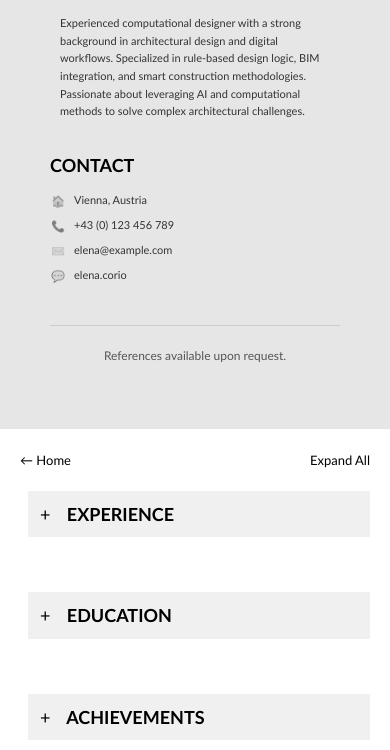
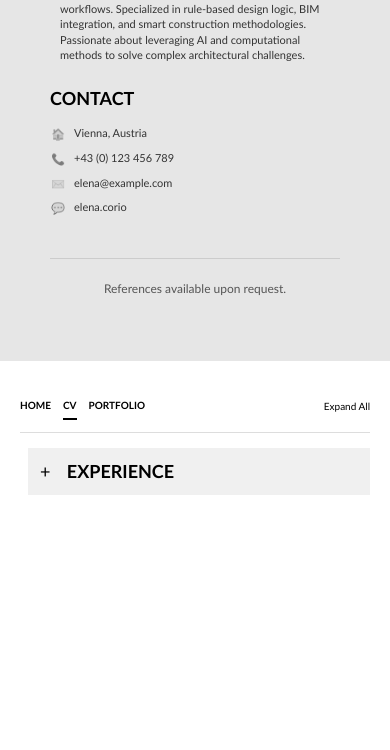
Before and after one commit to elena-corio/cv, a website: page src/cv.html in a window 390 px wide. Shown: the part 343-1093 px from the top of the page. After the commit the page ends 844 px from the top, so only its background shows below. Drawn offline with Linux system fonts and the light colour scheme.

Commit message:
added header for navigating thorugh pages

```diff
--- a/assets/css/global.css
+++ b/assets/css/global.css
@@ -15,6 +15,7 @@ html, body, * {
 
 html {
     scroll-behavior: smooth;
+    height: 100%;
 }
 
 body {
@@ -23,4 +24,5 @@ body {
     line-height: 1.7;
     color: #000;
     background-color: #fff;
+    height: 100%;
 }
--- /dev/null
+++ b/assets/css/header.css
@@ -0,0 +1,57 @@
+/* ===========================
+   HEADER NAVIGATION
+   =========================== */
+
+.header {
+    background-color: transparent;
+    border-bottom: 1px solid #ddd;
+    padding: 20px 0;
+    margin-bottom: 30px;
+}
+
+.header-nav {
+    display: flex;
+    gap: 40px;
+    align-items: center;
+    flex-wrap: wrap;
+}
+
+.header-link {
+    font-family: 'Futura Book', 'Trebuchet MS', sans-serif;
+    font-size: 14px;
+    font-weight: 700;
+    color: #000;
+    text-decoration: none;
+    padding: 8px 0;
+    border-bottom: 2px solid transparent;
+    transition: border-color 0.3s ease, color 0.3s ease;
+}
+
+.header-link:hover {
+    color: #333;
+    border-bottom-color: #000;
+}
+
+.header-link:active {
+    color: #666;
+}
+
+.header-link.active {
+    color: #000;
+    border-bottom-color: #000;
+}
+
+.expand-all-link {
+    font-family: 'Futura Light', 'Trebuchet MS', sans-serif;
+    font-size: 13px;
+    font-weight: 400;
+    color: #000;
+    cursor: pointer;
+    transition: color 0.2s ease;
+    margin-left: auto;
+}
+
+.expand-all-link:hover {
+    color: #333;
+    text-decoration: underline;
+}
--- a/assets/css/layout.css
+++ b/assets/css/layout.css
@@ -4,7 +4,7 @@
 
 .container {
     display: flex;
-    min-height: 100vh;
+    height: 100vh;
 }
 
 #sidebar-container {
@@ -14,6 +14,7 @@
     display: flex;
     flex-direction: column;
     justify-content: space-between;
+    height: 100%;
 }
 
 .sidebar {
@@ -23,10 +24,12 @@
     display: flex;
     flex-direction: column;
     justify-content: space-between;
+    height: 100%;
 }
 
 .content {
     flex: 1;
     background-color: #fff;
     padding: 40px 40px 40px 30px;
+    overflow-y: auto;
 }
--- a/assets/css/main.css
+++ b/assets/css/main.css
@@ -5,6 +5,7 @@
    =========================== */
 
 @import url('global.css');
+@import url('header.css');
 @import url('layout.css');
 @import url('sidebar.css');
 @import url('components.css');
--- a/assets/css/responsive.css
+++ b/assets/css/responsive.css
@@ -3,6 +3,25 @@
    =========================== */
 
 @media (max-width: 768px) {
+    .header {
+        padding: 15px 0;
+        margin-bottom: 20px;
+    }
+
+    .header-nav {
+        gap: 20px;
+    }
+
+    .header-link {
+        font-size: 12px;
+        padding: 6px 0;
+    }
+
+    .expand-all-link {
+        font-size: 11px;
+        margin-left: auto;
+    }
+
     .container {
         flex-direction: column;
     }
@@ -32,7 +51,7 @@
     }
 
     .profile-image img {
-        max-width: 150px;
+        max-width: 160px;
     }
 
     .name {
@@ -101,7 +120,7 @@
     }
 
     .profile-image img {
-        max-width: 120px;
+        max-width: 100px;
     }
 
     .summary p {
@@ -156,4 +175,23 @@
     .page-header {
         margin-bottom: 20px;
     }
+
+    .header {
+        padding: 12px 0;
+        margin-bottom: 15px;
+    }
+
+    .header-nav {
+        gap: 12px;
+    }
+
+    .header-link {
+        font-size: 10px;
+        padding: 4px 0;
+    }
+
+    .expand-all-link {
+        font-size: 10px;
+        margin-left: auto;
+    }
 }
--- a/assets/css/sidebar.css
+++ b/assets/css/sidebar.css
@@ -11,8 +11,8 @@
 
 .profile-image img {
     width: 100%;
-    max-width: 220px;
-    max-height: 260px;
+    max-width: 200px;
+    max-height: 250px;
     height: auto;
     object-fit: contain;
     filter: grayscale(100%);
@@ -21,22 +21,22 @@
 
 /* Name & Title */
 .profile-header {
-    margin-bottom: 25px;
+    margin-bottom: 15px;
     text-align: center;
 }
 
 .name {
     font-family: 'Futura Heavy', 'Trebuchet MS', sans-serif;
-    font-size: 28px;
+    font-size: 24px;
     font-weight: 700;
     color: #000;
-    margin-bottom: 8px;
+    margin-bottom: 4px;
     text-transform: none;
 }
 
 .title {
     font-family: 'Futura Light', 'Trebuchet MS', sans-serif;
-    font-size: 18px;
+    font-size: 14px;
     font-weight: 300;
     color: #333;
     margin: 0;
@@ -45,15 +45,15 @@
 
 /* Professional Summary */
 .summary {
-    margin-bottom: 30px;
+    margin-bottom: 20px;
 }
 
 .summary p {
     font-family: 'Futura Light', 'Trebuchet MS', sans-serif;
-    font-size: 12px;
+    font-size: 11px;
     font-weight: 300;
     color: #333;
-    line-height: 1.6;
+    line-height: 1.4;
     text-align: justify;
 }
 
--- a/assets/js/script.js
+++ b/assets/js/script.js
@@ -10,6 +10,8 @@
 
 (function() {
 	'use strict';
+
+	console.log('Script.js loaded, document.readyState:', document.readyState);
 
 	// ===========================
 	// Expandable Details Component
@@ -84,6 +86,38 @@
 	}
 
 	// ===========================
+	// Load Header Component
+	// ===========================
+	async function loadHeader() {
+		console.log('loadHeader() called');
+		const headerContainer = document.getElementById('header-container');
+		console.log('headerContainer found:', !!headerContainer);
+
+		if (!headerContainer) {
+			console.warn('header-container not found in DOM');
+			return;
+		}
+
+		try {
+			// Determine if we're in src/ folder by checking current page path
+			const isInSrc = window.location.pathname.includes('/src/');
+			const headerPath = isInSrc ? 'header.html' : 'src/header.html';
+
+			console.log('Loading header from:', headerPath, 'isInSrc:', isInSrc);
+
+			const response = await fetch(headerPath);
+			if (!response.ok) throw new Error(`HTTP ${response.status}`);
+			const html = await response.text();
+			console.log('Header loaded successfully');
+			headerContainer.innerHTML = html;
+		} catch (error) {
+			console.error('Error loading header:', error);
+			// Fallback: show error message
+			headerContainer.innerHTML = '<p style="padding: 20px; color: #999;">Header unavailable</p>';
+		}
+	}
+
+	// ===========================
 	// Load Sidebar Component
 	// ===========================
 	async function loadSidebar() {
@@ -109,10 +143,71 @@
 		}
 	}
 
-	// Load sidebar when DOM is ready
+	// Load sidebar and header when DOM is ready
 	async function init() {
-		await loadSidebar();
-		setupExpandableDetails();
+		console.log('init() called');
+		try {
+			await loadHeader();
+		} catch (e) {
+			console.error('Error in loadHeader:', e);
+		}
+
+		// Small delay to ensure header is in DOM before setting active state
+		setTimeout(() => {
+			try {
+				setActiveHeaderLink();
+			} catch (e) {
+				console.error('Error in setActiveHeaderLink:', e);
+			}
+		}, 100);
+
+		try {
+			await loadSidebar();
+		} catch (e) {
+			console.error('Error in loadSidebar:', e);
+		}
+
+		// Show expand all button only on CV page
+		const isOnCVPage = window.location.pathname.includes('/cv.html');
+		const expandAllBtn = document.getElementById('expandAllBtn');
+		if (expandAllBtn) {
+			expandAllBtn.style.display = isOnCVPage ? 'inline' : 'none';
+		}
+
+		try {
+			setupExpandableDetails();
+		} catch (e) {
+			console.error('Error in setupExpandableDetails:', e);
+		}
+	}
+
+	// Set active state on header links
+	function setActiveHeaderLink() {
+		const pathname = window.location.pathname;
+		const headerLinks = document.querySelectorAll('.header-link');
+
+		console.log('Current pathname:', pathname);
+
+		headerLinks.forEach(link => {
+			link.classList.remove('active');
+			const page = link.dataset.page;
+
+			// Determine current page
+			const isHome = pathname.includes('index.html') || pathname === '/' || pathname === '';
+			const isCV = pathname.includes('cv.html');
+			const isPortfolio = pathname.includes('portfolio.html');
+
+			if (page === 'home' && isHome) {
+				link.classList.add('active');
+				console.log('Set HOME as active');
+			} else if (page === 'cv' && isCV) {
+				link.classList.add('active');
+				console.log('Set CV as active');
+			} else if (page === 'portfolio' && isPortfolio) {
+				link.classList.add('active');
+				console.log('Set PORTFOLIO as active');
+			}
+		});
 	}
 
 	if (document.readyState === 'loading') {
--- a/src/cv.html
+++ b/src/cv.html
@@ -13,11 +13,8 @@
 
         <!-- MAIN CONTENT (Right Column) -->
         <main class="content">
-            <!-- Navigation & Controls Header -->
-            <div class="page-header">
-                <a href="../index.html" class="home-link-text">← Home</a>
-                <span id="expandAllBtn" class="expand-all-link">Expand All</span>
-            </div>
+            <!-- HEADER LOADED VIA JAVASCRIPT -->
+            <div id="header-container"></div>
 
             <!-- EXPERIENCE SECTION -->
             <section class="experience-section">
--- /dev/null
+++ b/src/header.html
@@ -0,0 +1,9 @@
+<!-- HEADER NAVIGATION -->
+<header class="header">
+    <nav class="header-nav">
+        <a href="/index.html" class="header-link" data-page="home">HOME</a>
+        <a href="/src/cv.html" class="header-link" data-page="cv">CV</a>
+        <a href="/src/portfolio.html" class="header-link" data-page="portfolio">PORTFOLIO</a>
+        <span id="expandAllBtn" class="expand-all-link" style="display: none;">Expand All</span>
+    </nav>
+</header>
--- a/src/sidebar.html
+++ b/src/sidebar.html
@@ -3,7 +3,7 @@
     <div class="sidebar-top">
         <!-- Profile Image -->
         <div class="profile-image">
-            <img src="/assets/images/picture.jpg" alt="Elena Corio" style="width: 100%; height: auto;">
+            <img src="/assets/images/picture.jpg" alt="Elena Corio">
         </div>
 
         <!-- Name & Title -->
```
Also changed, not shown: docs/log.md (+55 -0 lines), index.html (+3 -5 lines), src/portfolio.html (+2 -3 lines).
